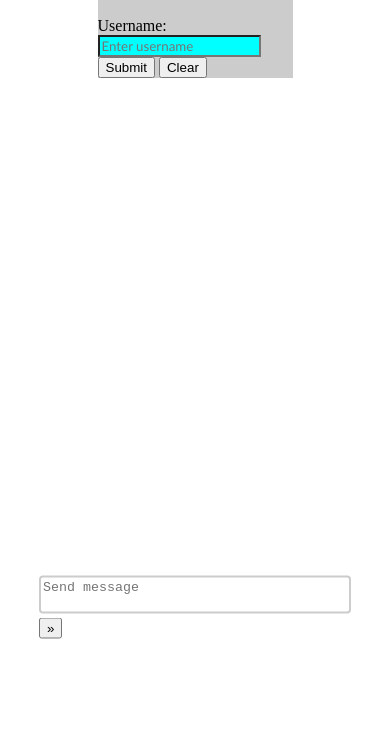
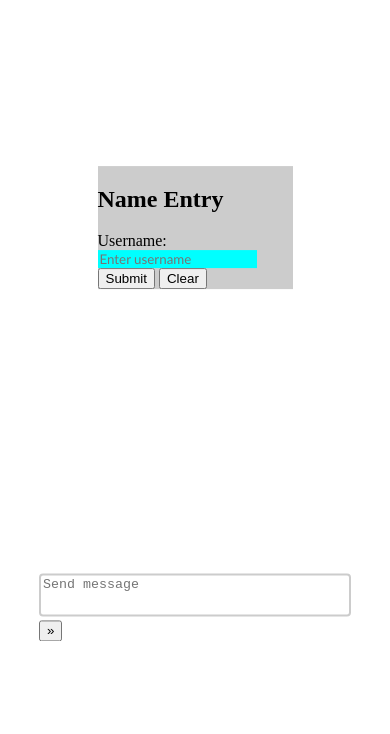
Before and after one commit to tuduun/Live-Chat-b, a plain HTML site: page docs/index.html in a window 390 px wide. Shown: the part 110-844 px from the top of the page. Drawn offline with Linux system fonts and the light colour scheme.

Commit message:
Add work

```diff
--- a/docs/index.html
+++ b/docs/index.html
@@ -4,7 +4,7 @@
     <title>CMPSC 302: Chat</title>
     <link href="style/style.css" rel="stylesheet">
   </head>
-  <body>
+  <body id = "body">
     <main>
       <div id = "chat-window">
       <h1>Dummy form</h1>
@@ -36,6 +36,6 @@
     </main>
 
     <!--: Use <script> element to import the client.js file -->
-      <script src = "scripts/client.js" type = "text/javascript"></script>
+      <script src = "scripts/client.js"></script>
   </body>
 </html>
--- a/docs/scripts/client.js
+++ b/docs/scripts/client.js
@@ -13,12 +13,20 @@ send_message.addEventListener("keydown", (evt) => {
     evt.preventDefault();
   }
 });
+
 submit_button1.addEventListener("keydown", (evt) => {
     if (evt.key == "Enter") {
       submit_button.click();
       evt.preventDefault();
     }
   });
+
+
+submit_button.addEventListener("click",(evt) => {
+  let randomColor = Math.floor(Math.random()*16777215).toString(16);
+  document.getElementById("body").style.backgroundColor = "#" + randomColor.toString();
+  console.log(randomColor)
+});
 
 //: Script WebSocket communication
 var chat = {
--- a/docs/style/style.css
+++ b/docs/style/style.css
@@ -6,22 +6,24 @@ html{
     font-family: serif;
 }
 
+#body{
+    background-color: rgb(255, 255, 255);}
 
 
 #username{
     background-color: aqua;
     font-family: 'Gill Sans', 'Gill Sans MT', Calibri, 'Trebuchet MS', sans-serif;
     color: rgb(0, 0, 0);
-    border: 1;
+    border: 1px;
 }
 
 #nameModal{
-    position: relative;
-    top: 50%;
-    transform: translateY(-50%,-50%);
-    margin: 0 auto;
+    position: absolute;
+    top: 40%;
+    transform: translateY(-50%);
     width: 50vw;
     background: #ccc;
+    left: calc(50% - 25vw)
 }
 
 #chat_box{
@@ -30,10 +32,13 @@ html{
     left: 50%;
     transform: translate(-50%, -50%);
 }
-
+#chat-window{
+    height: 80vh;
+    overflow-y: scroll;
+}
 textarea{
     width: 80vw;
-    height: 11wh;
+    height: 5vh;
     box-sizing: border-box;
     border: 2px solid #ccc;
     border-radius: 4px;
@@ -46,3 +51,23 @@ textarea{
 /* : Create media query {
 
 } */
+
+@media only screen and (max-width: 1024px) {
+    /*
+      Selectors go here
+     */
+     #chat-window{
+        height: 80vh;
+        overflow-y: scroll;
+    }
+    textarea{
+        width: 80vw;
+        height: 5vh;
+        box-sizing: border-box;
+        border: 2px solid #ccc;
+        border-radius: 4px;
+        resize: none;
+        overflow-y: scroll;
+    }
+
+};
```
Also changed, not shown: app/scripts/server.js (+3 -4 lines), writing/feature.md (+16 -8 lines).
